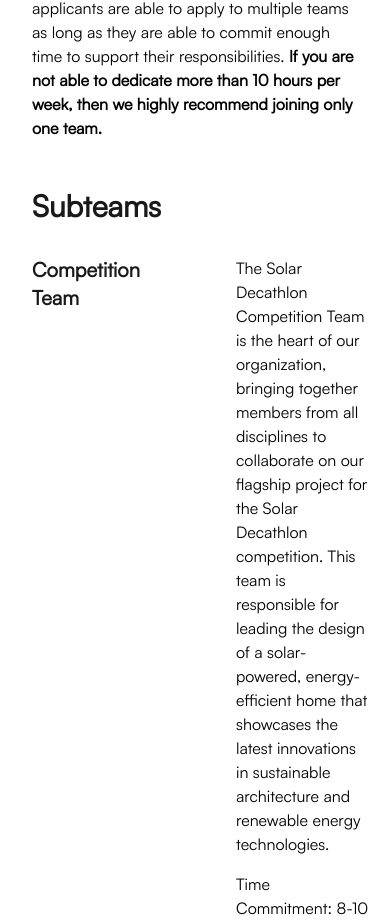
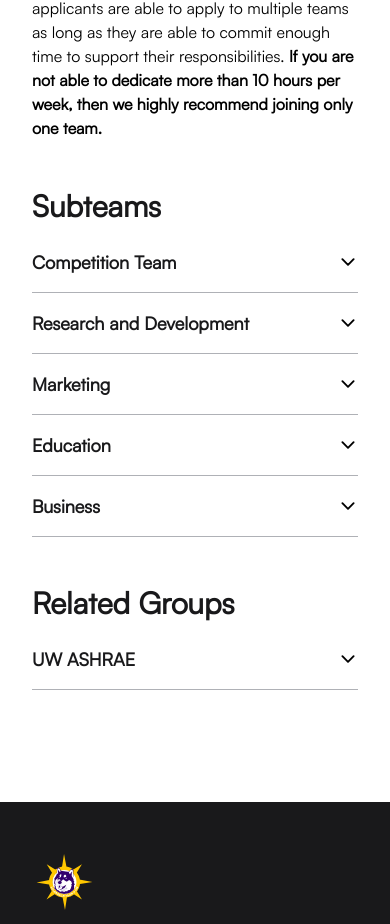
Before and after one commit to uwsolardecathlon/website, a React (Vite) app: page /team in a window 390 px wide. Shown: the part 1011-1935 px from the top of the page. Built offline with nearby package versions, Linux system fonts and the light colour scheme.

Commit message:
Complete mobile Team page layout

```diff
--- a/src/components/Accordion.tsx
+++ b/src/components/Accordion.tsx
@@ -4,9 +4,9 @@
   panels: AccordionPanelProps[];
 }
 
-const Accordion = ({ panels }: AccordionProps) => {
+const Accordion = ({ panels, className, ...rest }: AccordionProps) => {
   return (
-    <ul>
+    <ul className={className} {...rest}>
       {panels.map((panel, index) => (
         <li key={index}>
           <AccordionPanel {...panel} />
--- a/src/components/AccordionPanel.tsx
+++ b/src/components/AccordionPanel.tsx
@@ -4,10 +4,9 @@
 
 import H3 from './text/H3';
 
-export interface AccordionPanelProps
-  extends React.HTMLAttributes<HTMLDivElement> {
+export interface AccordionPanelProps {
   title: string;
-  content: string;
+  content: React.ReactNode;
 }
 
 const AccordionPanel = ({ title, content }: AccordionPanelProps) => {
@@ -59,7 +58,7 @@
               ease: [0.23, 1, 0.32, 1],
             }}
           >
-            <motion.p
+            <motion.div
               className='pb-4'
               initial='hidden'
               animate='visible'
@@ -72,7 +71,7 @@
               }}
             >
               {content}
-            </motion.p>
+            </motion.div>
           </motion.div>
         )}
       </AnimatePresence>
--- a/src/components/TeamDescription.tsx
+++ b/src/components/TeamDescription.tsx
@@ -1,10 +1,7 @@
 import { twMerge } from 'tailwind-merge';
-
-import H3 from './text/H3';
 
 export interface TeamDescriptionProps
   extends React.HTMLAttributes<HTMLDivElement> {
-  name: string;
   description: string;
   commitment: string;
   responsibilities: Responsibility[];
@@ -17,7 +14,6 @@
 }
 
 const TeamDescription = ({
-  name,
   description,
   commitment,
   responsibilities,
@@ -26,12 +22,7 @@
   ...rest
 }: TeamDescriptionProps) => {
   return (
-    <section
-      className={twMerge('flex justify-between gap-24', className)}
-      {...rest}
-    >
-      <H3 className='text-xl md:text-3xl basis-1/4 shrink-0 grow-0'>{name}</H3>
-      <div className='flex flex-col gap-4'>
+    <div className={twMerge('flex flex-col gap-4', className)} {...rest}>
       <p>{description}</p>
       <p>Time Commitment: {commitment}</p>
       <div>
@@ -47,7 +38,6 @@
       </div>
       {additionalInfo}
     </div>
-    </section>
   );
 };
 
--- /dev/null
+++ b/src/components/TeamSection.tsx
@@ -0,0 +1,35 @@
+import { twMerge } from 'tailwind-merge';
+
+import H3 from './text/H3';
+import TeamDescription, { TeamDescriptionProps } from './TeamDescription';
+
+export interface TeamSectionProps extends TeamDescriptionProps {
+  name: string;
+}
+
+const TeamSection = ({
+  name,
+  description,
+  commitment,
+  responsibilities,
+  additionalInfo,
+  className,
+  ...rest
+}: TeamSectionProps) => {
+  return (
+    <section
+      className={twMerge('flex justify-between gap-24', className)}
+      {...rest}
+    >
+      <H3 className='text-xl md:text-3xl basis-1/4 shrink-0 grow-0'>{name}</H3>
+      <TeamDescription
+        description={description}
+        commitment={commitment}
+        responsibilities={responsibilities}
+        additionalInfo={additionalInfo}
+      />
+    </section>
+  );
+};
+
+export default TeamSection;
--- a/src/pages/Team.tsx
+++ b/src/pages/Team.tsx
@@ -1,9 +1,9 @@
 import PageHeader from '../components/PageHeader.tsx';
 import H2 from '../components/text/H2.tsx';
-import TeamDescription, {
-  TeamDescriptionProps,
-} from '../components/TeamDescription.tsx';
+import TeamSection, { TeamSectionProps } from '../components/TeamSection.tsx';
+import Accordion from '../components/Accordion.tsx';
 import { teams, relatedGroups } from '../data/teams.js';
+import TeamDescription from '../components/TeamDescription.tsx';
 
 const Team = () => {
   return (
@@ -42,27 +42,55 @@
           </p>
         </div>
       </section>
-      <section className='container flex flex-col gap-8 py-12'>
+      <section className='container flex flex-col gap-2 md:gap-8 py-12'>
         <H2>Subteams</H2>
-        <div className='flex flex-col gap-8'>
-          {teams.map((team: TeamDescriptionProps) => (
-            <TeamDescription
+        <div className='max-md:hidden flex flex-col gap-8'>
+          {teams.map((team: TeamSectionProps, index) => (
+            <TeamSection
               className='[&:not(:last-child)]:pb-8 [&:not(:last-child)]:border-b border-neutral-400'
+              key={index}
               {...team}
             />
           ))}
         </div>
+        <Accordion
+          panels={teams.map((team: TeamSectionProps, index) => ({
+            title: team.name,
+            content: (
+              <TeamDescription
+                className='[&:not(:last-child)]:pb-8 [&:not(:last-child)]:border-b border-neutral-400'
+                key={index}
+                {...team}
+              />
+            ),
+          }))}
+          className='md:hidden'
+        />
       </section>
-      <section className='container flex flex-col gap-8'>
+      <section className='container flex flex-col gap-2 md:gap-8'>
         <H2>Related Groups</H2>
-        <div className='flex flex-col gap-12'>
-          {relatedGroups.map((group: TeamDescriptionProps) => (
-            <TeamDescription
+        <div className='max-md:hidden flex flex-col gap-12'>
+          {relatedGroups.map((team: TeamSectionProps, index) => (
+            <TeamSection
               className='[&:not(:last-child)]:pb-8 [&:not(:last-child)]:border-b border-neutral-400'
-              {...group}
+              key={index}
+              {...team}
             />
           ))}
         </div>
+        <Accordion
+          panels={relatedGroups.map((team: TeamSectionProps, index) => ({
+            title: team.name,
+            content: (
+              <TeamDescription
+                className='[&:not(:last-child)]:pb-8 [&:not(:last-child)]:border-b border-neutral-400'
+                key={index}
+                {...team}
+              />
+            ),
+          }))}
+          className='md:hidden'
+        />
       </section>
     </div>
   );
```
Lines whose indentation alone changed are shown as unchanged.
